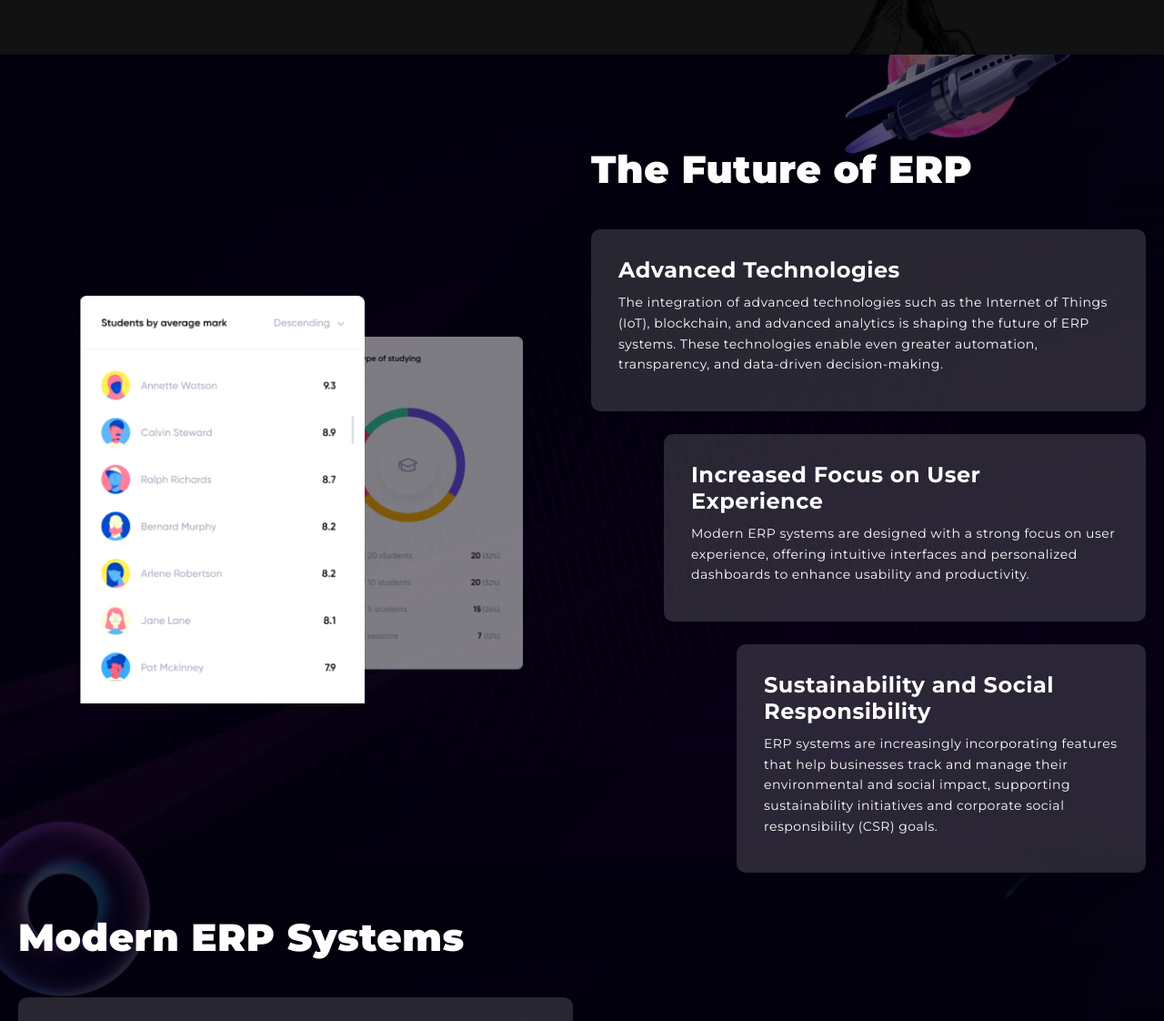
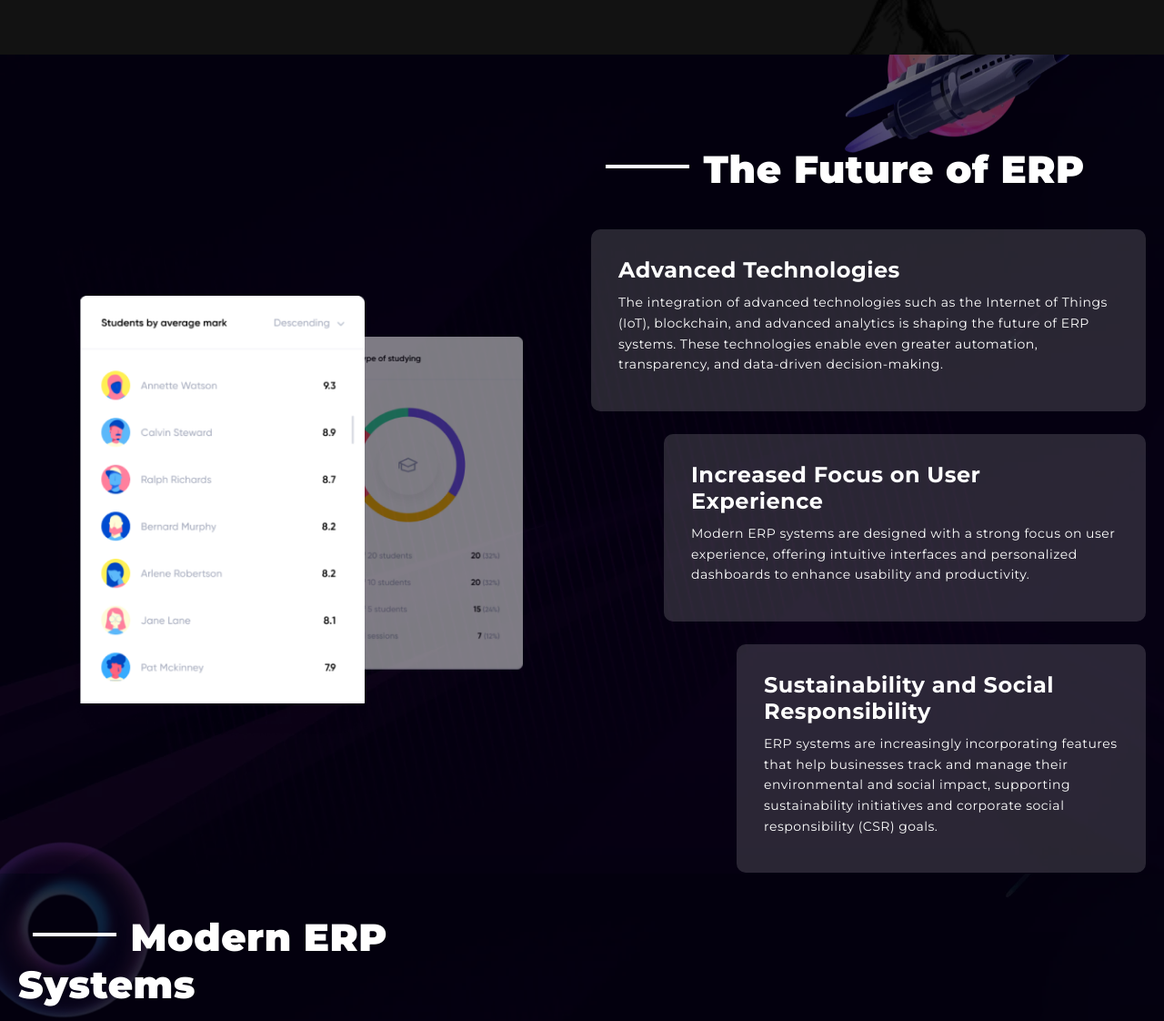
Before and after one commit to yadavashishdhirendra/what-is-erp, a plain HTML site: page index.html in a window 1280 px wide. Shown: the part 2819-3941 px from the top of the page at 91% size. Drawn offline with Linux system fonts and the light colour scheme; files whose address does not match are found by name.

Commit message:
Fixes UI Enhancement

```diff
--- a/style.css
+++ b/style.css
@@ -696,6 +696,15 @@ html {
     margin-bottom: 40px;
 }
 
+.easy-area__content>h3::before {
+    display: inline-block;
+    content: "";
+    border-top: .3rem solid white;
+    width: 15%;
+    margin: 0 1rem;
+    transform: translateY(-1rem);
+}
+
 .easy_sect {
     margin-left: 80px;
 }
```
